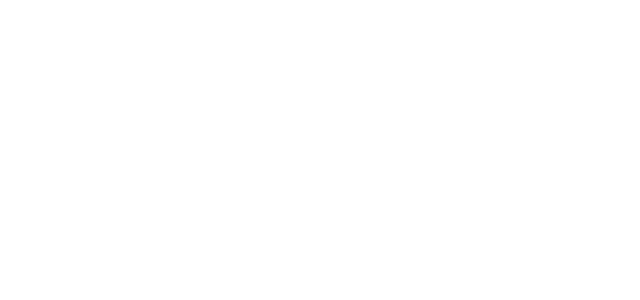
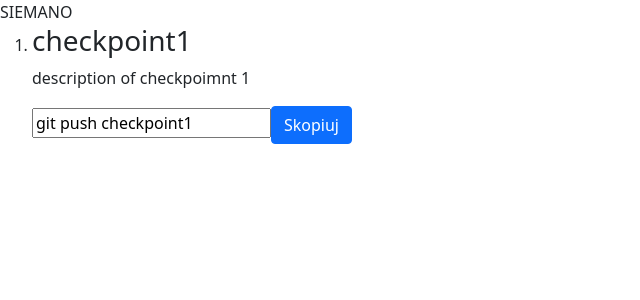
Before and after one commit to adrianryt/UI_IOZeta, a React (Create React App) app in the folder app/: page /student in a window 1280 px wide. Before the commit this address had no page. Shown: the top 300 px of the page, without its empty margins (0-640 px from the left). Built offline with nearby package versions, Linux system fonts and the light colour scheme; no server answers.

Commit message:
front od strony studenta, upgrade do React 18

```diff
--- a/app/src/App.js
+++ b/app/src/App.js
@@ -5,6 +5,7 @@ import React from "react";
 import Home from "./Home.tsx"
 import TopicsMain from "./TopicsMain";
 import TopicForm from "./TopicForm";
+import StudentSide from "./StudentSide"
 
 
 function App() {
@@ -14,6 +15,7 @@ function App() {
           <Route path="/" element={<Home />}>
             <Route path="topics" element={<TopicsMain />} />
             <Route path="topics/new" element={<TopicForm />} />
+            <Route path='student' element={<StudentSide/>} />
             {/*  <Route path=":teamId" element={<Team />} />*/}
             {/*  <Route path="new" element={<NewTeamForm />} />*/}
             {/*  <Route index element={<LeagueStandings />} />*/}
--- /dev/null
+++ b/app/src/Checkpoints.js
@@ -0,0 +1,33 @@
+import React, { Component } from 'react'
+import { Button } from "react-bootstrap";
+
+class Checkpoints extends Component {
+
+    render() {
+        console.log(this.props)
+
+        return (
+
+            < ol >
+                {
+                    this.props.checkpoints.map((checkpoint) =>
+                        <li key={checkpoint.title}>
+                            <h3>{checkpoint.title}</h3>
+                            <p>{checkpoint.desc}</p>
+                            <input type="text" readOnly
+                                value={checkpoint.cmd}>
+                            </input>
+                            <Button onClick={() => {
+                                navigator.clipboard.writeText(checkpoint.cmd);  //kopiuj komendę gitową do schowka
+                            }
+                            }>Skopiuj</Button>
+                        </li>
+                    )
+                }
+            </ol >
+
+        )
+    }
+}
+
+export default Checkpoints;
--- /dev/null
+++ b/app/src/Readme.js
@@ -0,0 +1,25 @@
+import React, { Component } from 'react'
+
+class Readme extends Component {
+    constructor(props) {
+        super(props)
+        this.state = {}
+    }
+
+    componentDidMount = () => {
+        fetch(this.props.readme).then((response) => {
+            return response.json()
+        }).then((result) => {
+            this.setState({ readme: Buffer.from(result.content,"base64") }) //TODO - formatowanie
+        })
+    }
+    render() {
+        return (
+            <div id="readme">
+                <pre>{this.state.readme}</pre>
+            </div>
+        )
+    }
+
+}
+export default Readme
--- /dev/null
+++ b/app/src/StudentSide.js
@@ -0,0 +1,49 @@
+import React, { Component } from 'react'
+import Checkpoints from './Checkpoints';
+import Readme from './Readme';
+class StudentSide extends Component {
+
+
+    constructor(props) {
+        super()
+        this.state = {}
+        let result = {  //TODO - dane z endpointu
+            checkpoints: [
+                {
+                    title: "checkpoint1",
+                    desc: "description of checkpoimnt 1",
+                    cmd: "git push checkpoint1",
+
+                }
+            ],
+            readme: "https://api.github.com/repos/adafruit/Adafruit_CircuitPython_CharLCD/contents/README.rst"
+        }
+        this.state = (result)
+    }
+
+    render() {
+        return (
+            // {/* <nav>
+            //     <div id="control">
+            //       <a href="/">control</a>
+            //     </div>
+            //     <div id="content">
+            //       <a href="/">content</a>
+            //     </div>
+            //   </nav> */}
+            <section >
+                <div id="left">
+                    <Checkpoints checkpoints={this.state.checkpoints}></Checkpoints>
+                </div>
+                <div id="right">
+                    <Readme readme={this.state.readme}>
+
+                    </Readme>
+                </div>
+            </section >
+
+        );
+    }
+
+}
+export default StudentSide
```
Also changed, not shown: app/package.json (+6 -4 lines), app/src/index.js (+4 -4 lines), app/tsconfig.json (+13 -2 lines), 1 other file (tests, documents, lock files or other folders).
